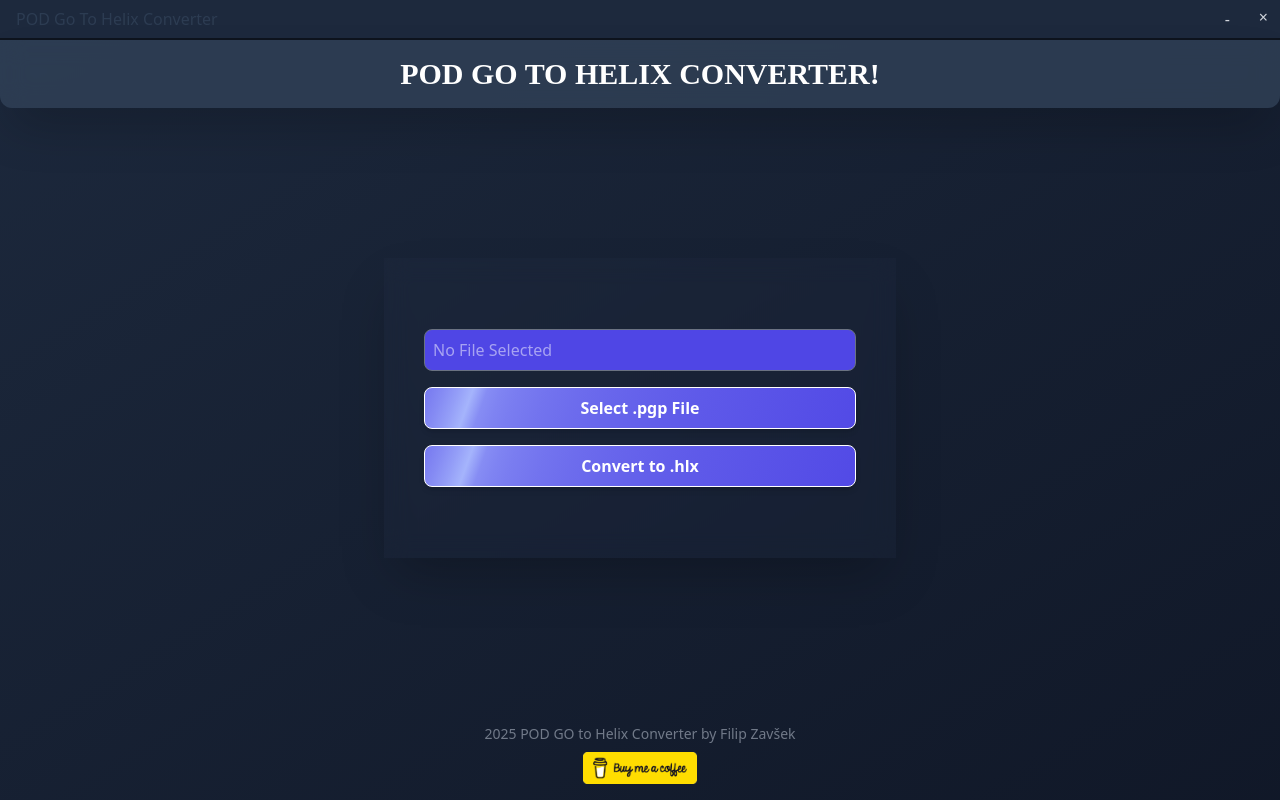
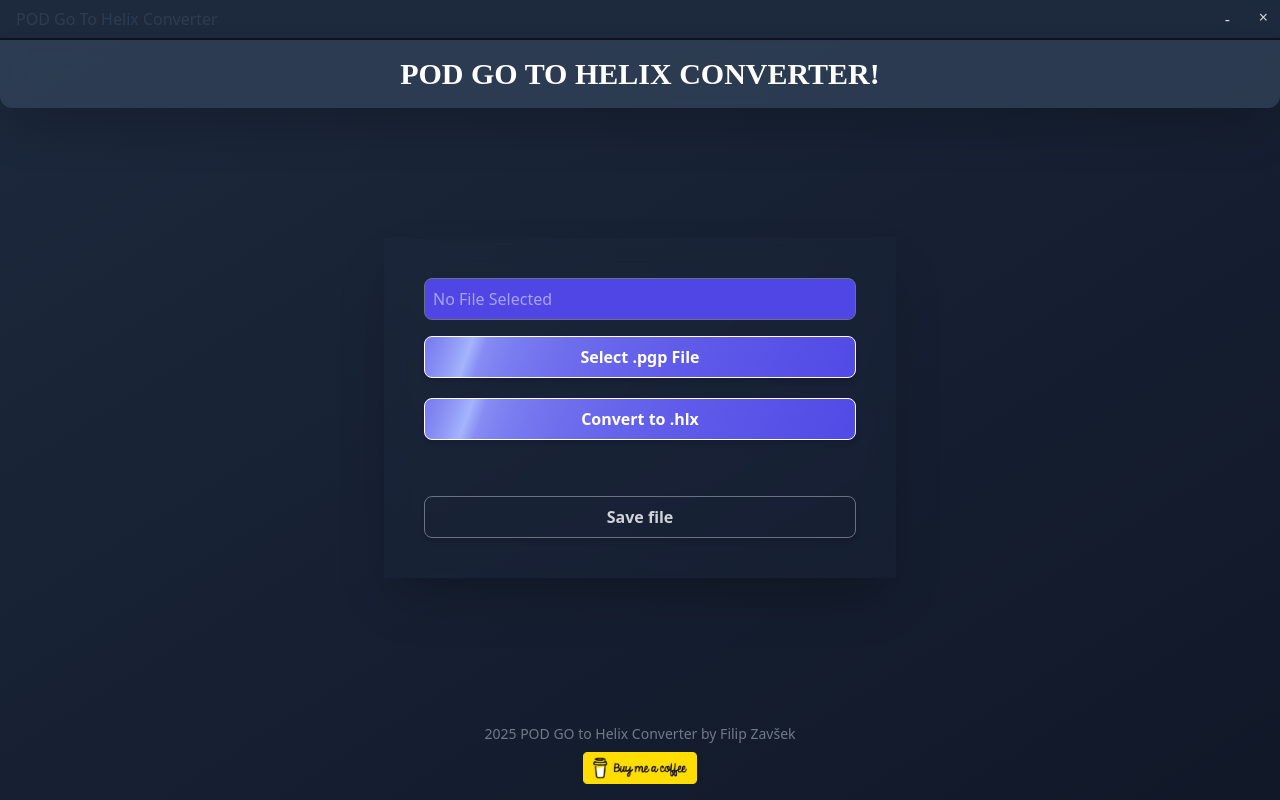
Before and after one commit to Zavsek/POD_GO-Helix_converter, a React (Vite) app in the folder Frontend/: page / in a window 1280 px wide. Built offline with nearby package versions, Linux system fonts and the light colour scheme.

Commit message:
split saving and converting for future development

```diff
--- a/Frontend/src/App.tsx
+++ b/Frontend/src/App.tsx
@@ -6,7 +6,7 @@
 
 function App() {
 
-  const { filePath, fileContent, onSelectFile, onConvert } = useFileHandler();
+  const { filePath, fileContent, transformedFile, onSelectFile, onConvert, onSave } = useFileHandler();
 
   return (
     <div className="flex flex-col min-h-screen bg-gradient-to-br from-slate-800 to-gray-900 text-white">
@@ -35,9 +35,16 @@
 
           <button
             onClick={() => onConvert(convertToHlxLogic)}
-            className="animate-bg-shine bg-[linear-gradient(110deg,#4f46e5,45%,#a5b4fc,55%,#4f46e5)] bg-[length:200%_100%] border-[1px] text-white font-semibold py-2 px-6 rounded-lg shadow-md transition-all duration-500 cursor-pointer hover:scale-101"
+            className="animate-bg-shine bg-[linear-gradient(110deg,#4f46e5,45%,#a5b4fc,55%,#4f46e5)] bg-[length:200%_100%] border-[1px] text-white font-semibold py-2 px-6 rounded-lg shadow-md transition-all mt-1 duration-500 cursor-pointer hover:scale-101"
           >
             Convert to .hlx
+          </button>
+          <button
+            onClick={transformedFile ? onSave : undefined}
+            className={transformedFile? "animate-bg-shine bg-[linear-gradient(110deg,#4f46e5,45%,#a5b4fc,55%,#4f46e5)] bg-[length:200%_100%] border-[1px] text-white font-semibold py-2 px-6 rounded-lg shadow-md transition-all duration-500 cursor-pointer, mt-10 hover:scale-101"
+              : "border bg-[linear-gradient(110deg,#4f46e5,55%,#4f46e5)]/60 border-gray-500 w-full text-white/80 font-semibold py-2 px-6 rounded-lg shadow-md transition-all cursor-pointer, mt-10 "}
+          >
+            Save file
           </button>
         </div>
       </main>
--- a/Frontend/src/hooks/useFileHandler.ts
+++ b/Frontend/src/hooks/useFileHandler.ts
@@ -1,24 +1,34 @@
 import { useState } from 'react';
-import { handleSelectFile, handleConvert } from '../utils/fileUtils';
+import { handleSelectFile, handleConvert, handleSaveFile } from '../utils/fileUtils';
+import { PodGo } from '../interfaces/PodGoData';
 
 export const useFileHandler = () => {
   const [filePath, setFilePath] = useState<string | null>(null);
   const [fileContent, setFileContent] = useState<string | null>(null);
+  const [transformedFile, setTransformedFile]= useState<PodGo | null>(null);
+
 
 
   const onSelectFile = () => {
+    setTransformedFile(null);
     handleSelectFile(setFilePath, setFileContent);
   };
 
 
   const onConvert = (convertToHlxLogic: (data: any) => any) => {
-    handleConvert(filePath, fileContent, convertToHlxLogic);
+    handleConvert(filePath, fileContent, convertToHlxLogic, setTransformedFile);
   };
 
+
+  const onSave = () =>{
+    handleSaveFile(transformedFile);
+  }
   return {
     filePath,
     fileContent,
+    transformedFile,
     onSelectFile,
     onConvert,
+    onSave
   };
 };
--- a/Frontend/src/lib/converter.ts
+++ b/Frontend/src/lib/converter.ts
@@ -2,7 +2,6 @@
 import setMonoStereo from "./helpers/setMonoStereo";
 import trimModelName from "./helpers/trimModelName";
 import { appendDsp0, appendDsp1 } from "./helpers/appendEnd";
-import toast from "react-hot-toast";
 import { PodGo } from "../interfaces/PodGoData";
 import { DspObject } from "../types/DspObject";
 import { DspBlock } from "../interfaces/DspBlock";
@@ -97,7 +96,5 @@
 
   appendDsp0(dsp0);
   appendDsp1(dsp1);
-
-  toast.success("Konverzija uspešna!");
   return { dsp0, dsp1 };
 }
--- a/Frontend/src/utils/fileUtils.ts
+++ b/Frontend/src/utils/fileUtils.ts
@@ -1,9 +1,7 @@
-
 import { readTextFile, writeTextFile } from "@tauri-apps/plugin-fs";
 import { open, save } from "@tauri-apps/plugin-dialog";
 import { PodGo } from "../interfaces/PodGoData";
-import { toast } from 'react-hot-toast';
-
+import { toast } from "react-hot-toast";
 
 export const handleSelectFile = async (
   setFilePath: React.Dispatch<React.SetStateAction<string | null>>,
@@ -19,10 +17,10 @@
 
     setFilePath(izbranaDatoteka);
 
-    if (izbranaDatoteka.startsWith('/mock/')) {
-      const input = document.createElement('input');
-      input.type = 'file';
-      input.accept = '.pgp';
+    if (izbranaDatoteka.startsWith("/mock/")) {
+      const input = document.createElement("input");
+      input.type = "file";
+      input.accept = ".pgp";
       input.onchange = (e) => {
         const fileInput = e.target as HTMLInputElement;
         const file = fileInput.files?.[0];
@@ -30,7 +28,7 @@
           const reader = new FileReader();
           reader.onload = (event) => {
             const result = event.target!.result;
-            if (typeof result === 'string') {
+            if (typeof result === "string") {
               setFileContent(result);
               toast.success(`Selected File: ${file.name}`);
             } else {
@@ -53,11 +51,11 @@
   }
 };
 
-
 export const handleConvert = async (
   filePath: string | null,
   fileContent: string | null,
-  convertToHlxLogic: (data: any) => any
+  convertToHlxLogic: (data: any) => any,
+  setTransformedFile: React.Dispatch<React.SetStateAction<PodGo | null>>
 ) => {
   if (!filePath && !fileContent) {
     toast.error("No File Selected!");
@@ -77,8 +75,24 @@
     }
 
     const podGoData: PodGo = JSON.parse(contentToConvert);
-    const convertedData = convertToHlxLogic(podGoData);
+    const convertedData: PodGo = convertToHlxLogic(podGoData);
+    setTransformedFile(convertedData);
+    toast.success("Success");
+  } catch (err: unknown) {
+    if (err instanceof Error) {
+      toast.error(err.toString());
+    } else {
+      toast.error("An unknown error occurred");
+    }
+  }
+};
 
+export const handleSaveFile = async (convertedData: PodGo | null) => {
+  if (!convertedData) {
+    toast.error("No file to save");
+    return;
+  }
+  try {
     const savePath: string | null = await save({
       defaultPath: "output.hlx",
       filters: [{ name: "Helix Files", extensions: ["hlx"] }],
```
